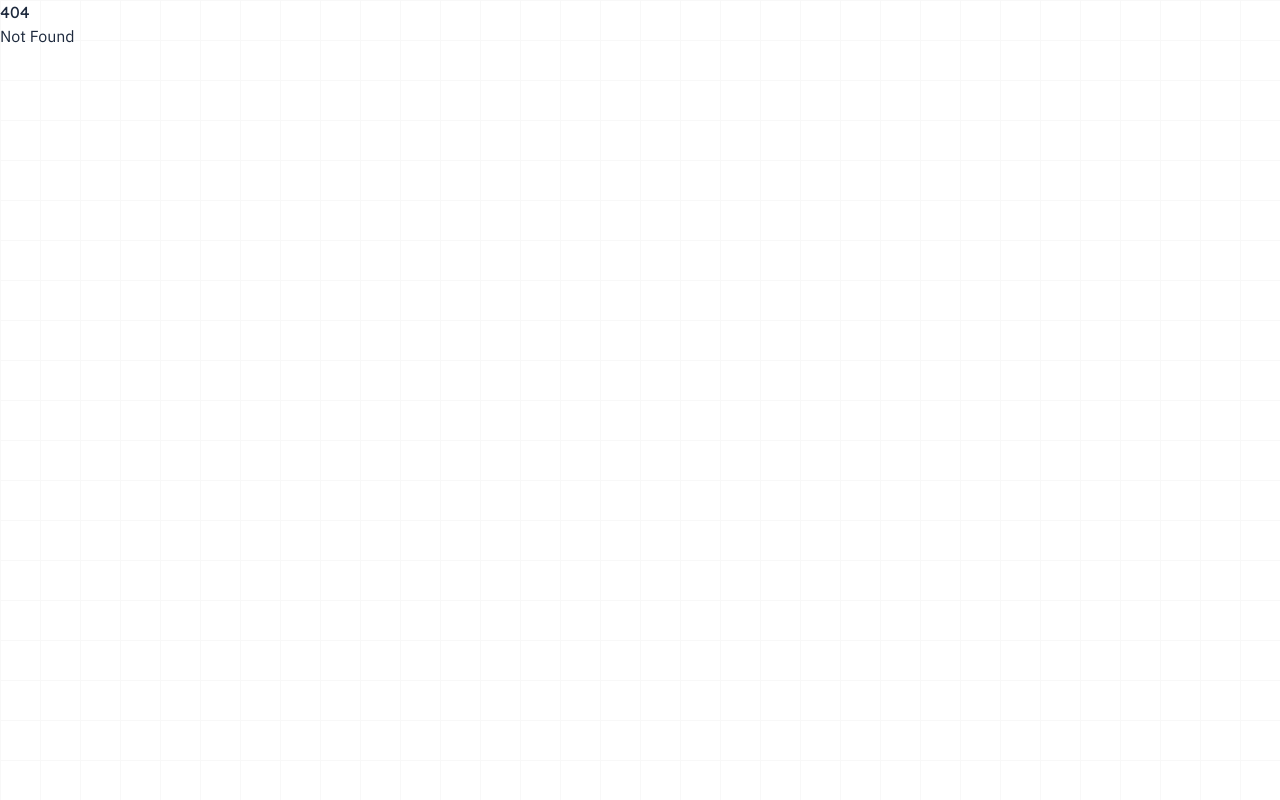
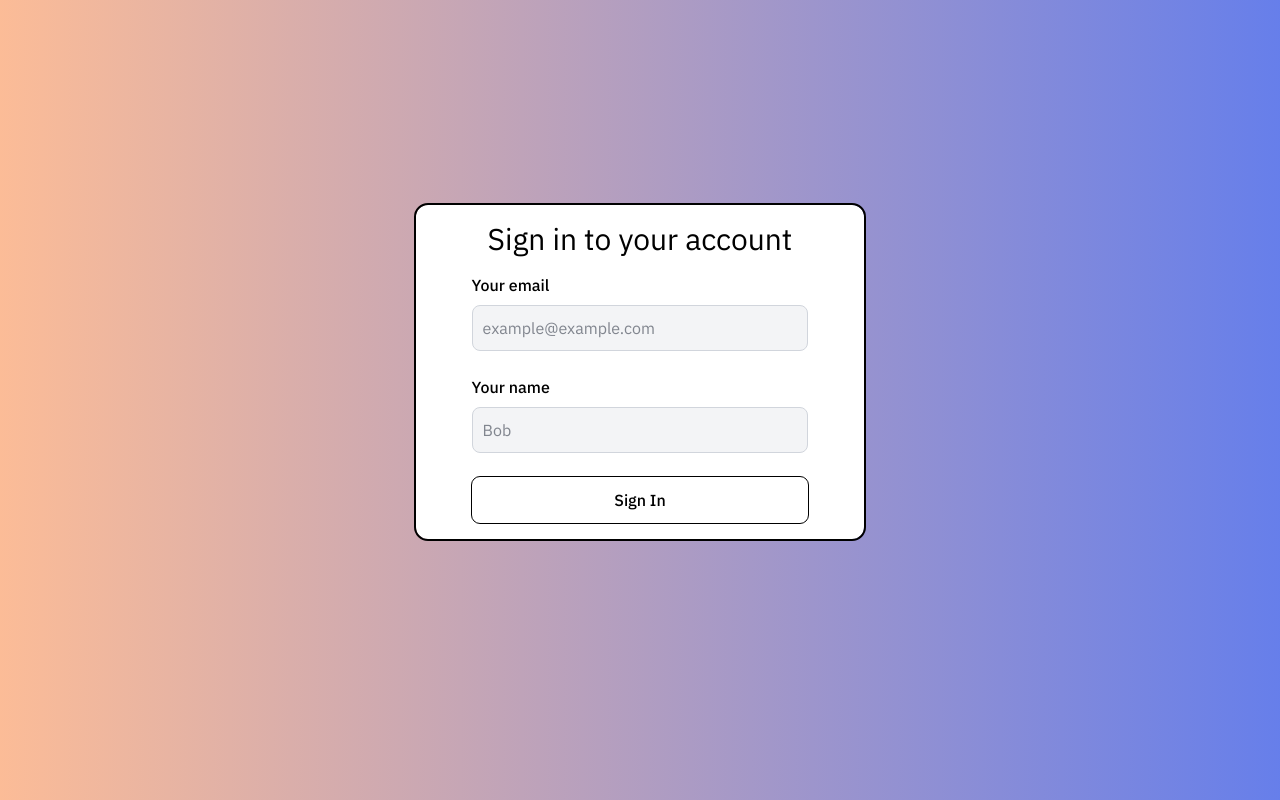
Before and after one commit to collinshepherd/dog-search, a SvelteKit app: page /login in a window 1280 px wide. Before the commit this address had no page. Built offline with nearby package versions, Linux system fonts and the light colour scheme.

Commit message:
completed login page

```diff
--- a/src/app.css
+++ b/src/app.css
@@ -61,3 +61,27 @@ button:focus-visible {
   border-color: blue;
   color: #646cff;
 }
+
+.bgGradient {
+  background: hsla(229, 76%, 66%, 1);
+
+  background: linear-gradient(
+    180deg,
+    hsla(229, 76%, 66%, 1) 0%,
+    hsla(22, 94%, 79%, 1) 100%
+  );
+
+  background: -moz-linear-gradient(
+    180deg,
+    hsla(229, 76%, 66%, 1) 0%,
+    hsla(22, 94%, 79%, 1) 100%
+  );
+
+  background: -webkit-linear-gradient(
+    180deg,
+    hsla(229, 76%, 66%, 1) 0%,
+    hsla(22, 94%, 79%, 1) 100%
+  );
+
+  filter: progid: DXImageTransform.Microsoft.gradient( startColorstr="#667EEA", endColorstr="#FCBC98", GradientType=1 );
+}
--- /dev/null
+++ b/src/components/LoginPage.svelte
@@ -0,0 +1,83 @@
+<script>
+  import { goto } from "$app/navigation";
+  import SectionWrapper from "./SectionWrapper.svelte";
+  import Header from "./Header.svelte";
+
+  async function signIn(e) {
+    e.preventDefault();
+
+    // Check if the form exists and is filled out properly
+    const form = e.target;
+    if (!form) {
+      console.error("Form not found/Incomplete");
+      return;
+    }
+
+    // Get the values from the form
+    const email = form.querySelector("#email")?.value;
+    const name = form.querySelector("#name")?.value;
+
+    // Check if name and email are filled
+    if (!email || !name) {
+      console.error("Email or Name is missing");
+      return;
+    }
+
+    try {
+      const res = await fetch(
+        "https://frontend-take-home-service.fetch.com/auth/login",
+        {
+          method: "POST",
+          headers: {
+            "Content-Type": "application/json",
+          },
+          body: JSON.stringify({ email, name }),
+          credentials: "include",
+        }
+      );
+
+      if (!res.ok) {
+        throw new Error(`Response Status: ${res.status}`);
+      }
+
+      if (res.status === 200) {
+        goto("/search");
+      }
+    } catch (err) {
+      console.error(err);
+    }
+  }
+</script>
+
+<div
+  class="flex flex-col gap-10 flex-1 items-center justify-center pb-10 md:pb-14 bgGradient"
+>
+  <div
+    class="flex flex-col outline-2 outline-solid rounded-xl px-4 bg-white text-black md:px-14"
+  >
+    <div class="text-3xl p-4">Sign in to your account</div>
+    <form on:submit={(e) => signIn(e)} class="space-y-4 md:space-y-6">
+      <div>
+        <label for="email" class="block mb-2 font-medium">Your email</label>
+        <input
+          type="text"
+          name="email"
+          id="email"
+          placeholder="example@example.com"
+          class="bg-gray-100 border border-gray-300 text-gray-900 rounded-lg p-2.5 w-full"
+        />
+      </div>
+      <div>
+        <label for="name" class="block mb-2 font-medium">Your name</label>
+        <input
+          type="text"
+          name="name"
+          id="name"
+          placeholder="Bob"
+          class="bg-gray-100 border border-gray-300 text-gray-900 rounded-lg p-2.5 w-full"
+        />
+      </div>
+      <button type="submit" class="w-full mb-4 outline">Sign In</button>
+    </form>
+  </div>
+</div>
--- /dev/null
+++ b/src/routes/login/+page.svelte
@@ -0,0 +1,5 @@
+<script>
+  import LoginPage from "../../components/LoginPage.svelte";
+</script>
+
+<LoginPage />
--- /dev/null
+++ b/src/routes/search/+page.svelte
@@ -0,0 +1,6 @@
+<!-- <script>
+	/** @type {import('./$types').PageProps} */
+	let { data } = $props();
+</script>
+
+<div>{@html data.post.breeds}</div> -->
```
Also changed, not shown: src/routes/search/+page.js (added, +23 -0 lines).
